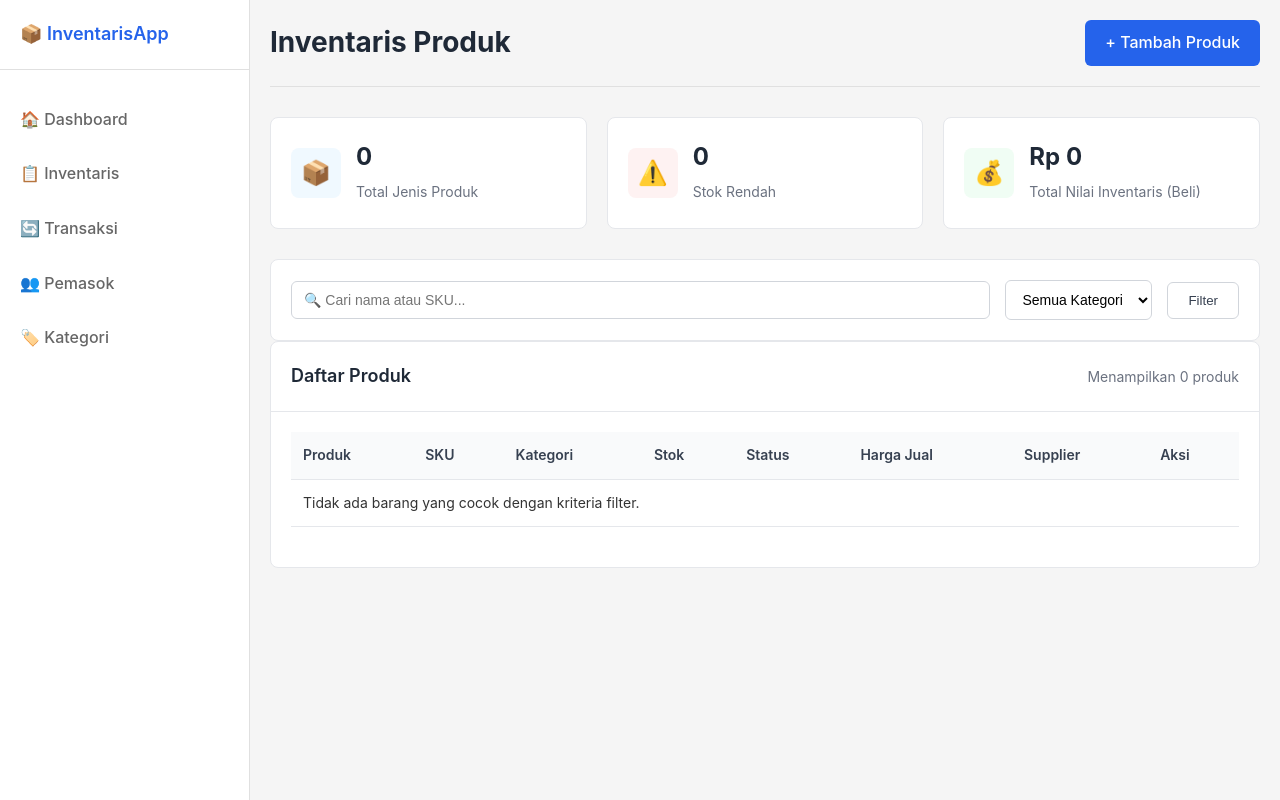
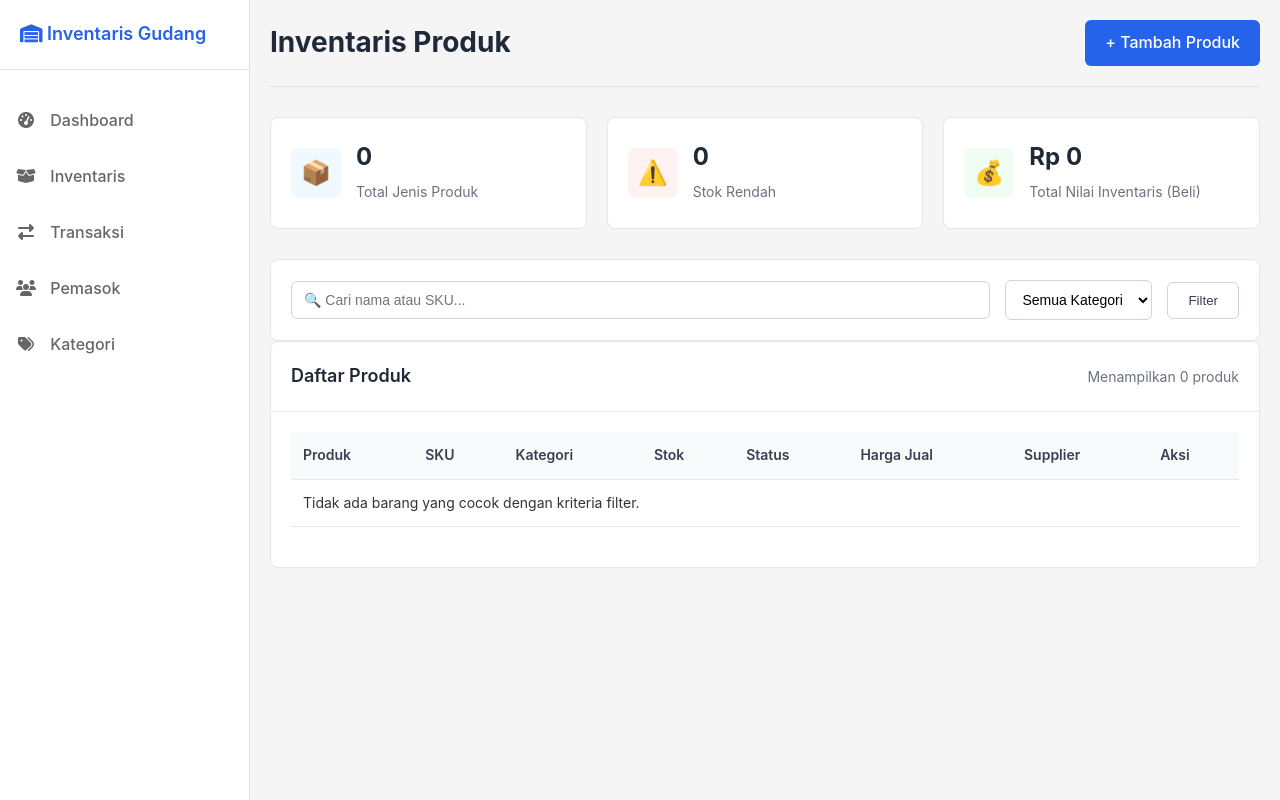
Before and after one commit to rahmatsuhadi/fp-inventaris-gudang, a Django app: page /barang/ in a window 1280 px wide. Run offline with Django 5.2, Linux system fonts and the light colour scheme; the visitor is signed in with stand-in values (Sample User, id 1); data that the repository does not hold is empty.

Commit message:
fix: change icon dashboard

```diff
--- a/inventaris/templates/inventaris/base.html
+++ b/inventaris/templates/inventaris/base.html
@@ -6,21 +6,23 @@
     <meta name="viewport" content="width=device-width, initial-scale=1.0">
     <title>{% block title %}Inventaris Gudang{% endblock %}</title>
     <link rel="stylesheet" href="{% static 'css/style.css' %}">
+
+     <link rel="stylesheet" href="https://cdnjs.cloudflare.com/ajax/libs/font-awesome/6.5.2/css/all.min.css" integrity="sha512-SnH5WK+bZxgPHs44uWIX+LLJAJ9/2PkPKZ5QiAj6Ta86w+fsb2TkcmfRyVX3pBnMFcV7oQPJkl9QevSCWr3W6A==" crossorigin="anonymous" referrerpolicy="no-referrer" />
 </head>
 <body>
     <div class="container">
         <nav class="sidebar">
-            <div class="sidebar-header">
-                <h2>📦 InventarisApp</h2>
-            </div>
-            <ul class="nav-menu">
-                <li><a href="{% url 'index' %}">🏠 Dashboard</a></li>
-                <li><a href="{% url 'barang_list' %}">📋 Inventaris</a></li>
-                <li><a href="{% url 'transaksi_list' %}">🔄 Transaksi</a></li>
-                <li><a href="{% url 'pemasok_list' %}">👥 Pemasok</a></li>
-                <li><a href="{% url 'kategori_list' %}">🏷️ Kategori</a></li>
-            </ul>
-        </nav>
+    <div class="sidebar-header">
+        <h2><i class="fas fa-warehouse"></i> Inventaris Gudang</h2>
+    </div>
+    <ul class="nav-menu">
+        <li><a href="{% url 'index' %}"><i class="fas fa-tachometer-alt"></i> Dashboard</a></li>
+        <li><a href="{% url 'barang_list' %}"><i class="fas fa-box-open"></i> Inventaris</a></li>
+        <li><a href="{% url 'transaksi_list' %}"><i class="fas fa-exchange-alt"></i> Transaksi</a></li>
+        <li><a href="{% url 'pemasok_list' %}"><i class="fas fa-users"></i> Pemasok</a></li>
+        <li><a href="{% url 'kategori_list' %}"><i class="fas fa-tags"></i> Kategori</a></li>
+    </ul>
+</nav>
 
         <main class="main-content">
             {% block content %}{% endblock %}
--- a/inventaris/templates/inventaris/login.html
+++ b/inventaris/templates/inventaris/login.html
@@ -13,7 +13,7 @@
         <div class="card">
             <div class="card-content">
                 <div class="login-header">
-                    <h2>📦 InventarisApp</h2>
+                    <h2>Inventaris Gudang</h2>
                     <p>Silakan login untuk melanjutkan</p>
                 </div>
 
--- a/static/css/style.css
+++ b/static/css/style.css
@@ -842,3 +842,16 @@ body {
     background-color: #ffeeed;
     color: var(--red);
 }
+
+.nav-menu li a {
+    display: block;
+    padding: 0.8rem 1rem;
+    /* ... (properti lain) ... */
+}
+
+/* TAMBAHKAN BLOK KODE INI */
+.nav-menu li a i {
+    margin-right: 10px; /* Jarak antara ikon dan teks */
+    width: 20px; /* Pastikan semua ikon punya lebar yang sama untuk alignment */
+    text-align: center;
+}
```
